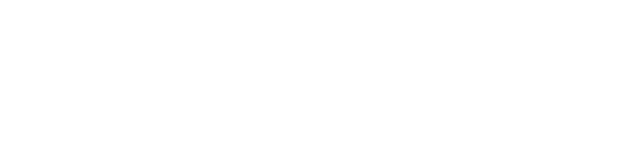
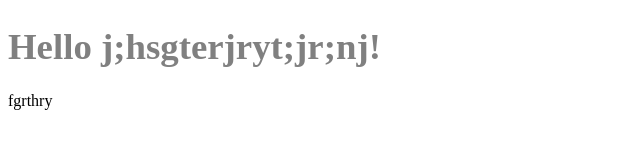
Before and after one commit to usikpusik/course, a plain HTML site: page index.html in a window 1280 px wide. Shown: the whole page, without its empty margins (0-640 px from the left). Drawn offline with Linux system fonts and the light colour scheme.

Commit message:
Add basic style

```diff
--- a/index.html
+++ b/index.html
@@ -5,8 +5,10 @@
     <meta name="viewport" content="width=device-width, initial-scale=1.0">
     <meta http-equiv="X-UA-Compatible" content="ie=edge">
     <title>HTML course</title>
+    <link rel="stylesheet" href="./style.css">
 </head>
 <body>
-
+    <h1 class="hello">Hello j;hsgterjryt;jr;nj!</h1>
+    fgrthry
 </body>
 </html>
--- a/style.css
+++ b/style.css
@@ -0,0 +1,7 @@
+.hello {
+    font-size:230%;
+    color: grey;
+    font-weight: bold;
+
+
+}
```
